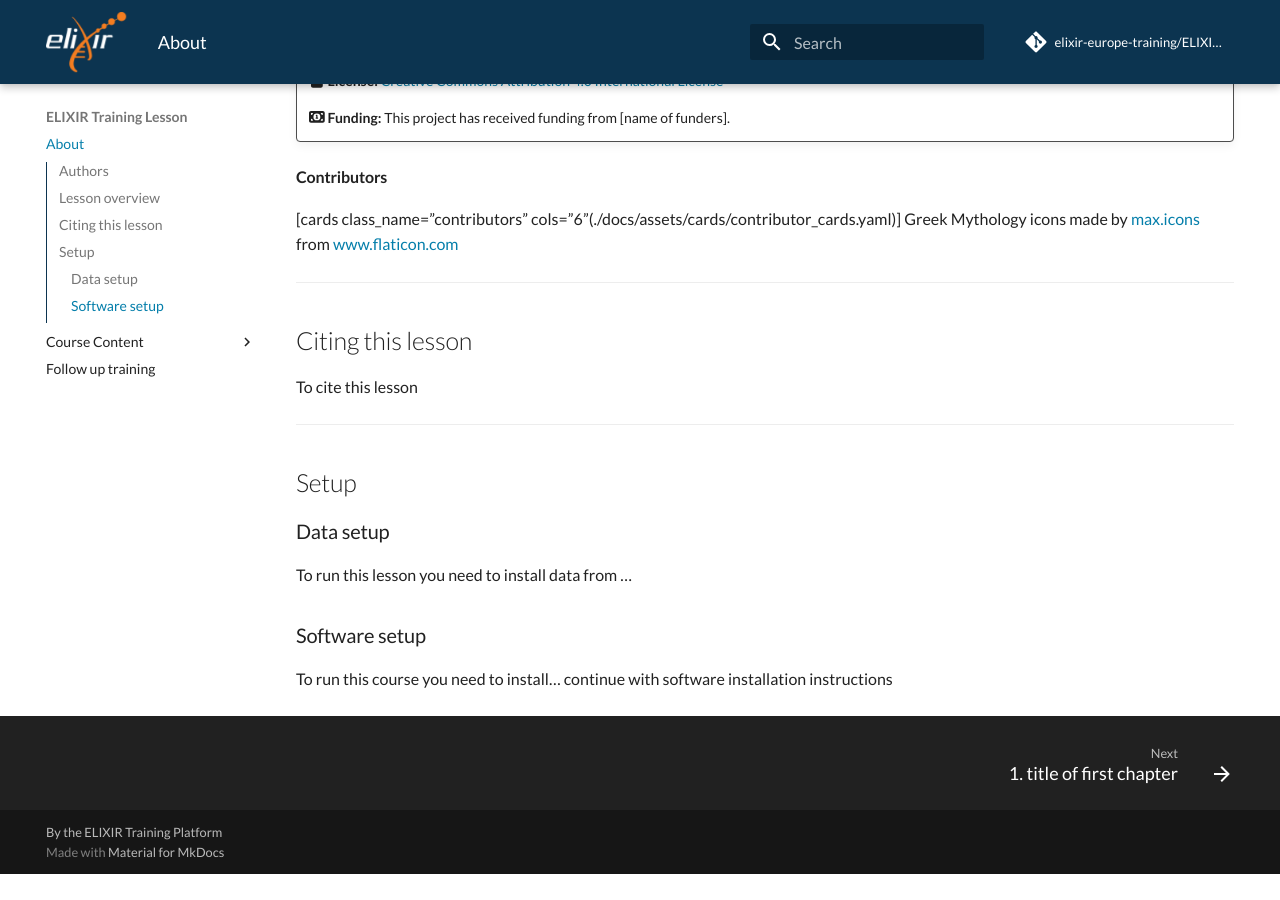
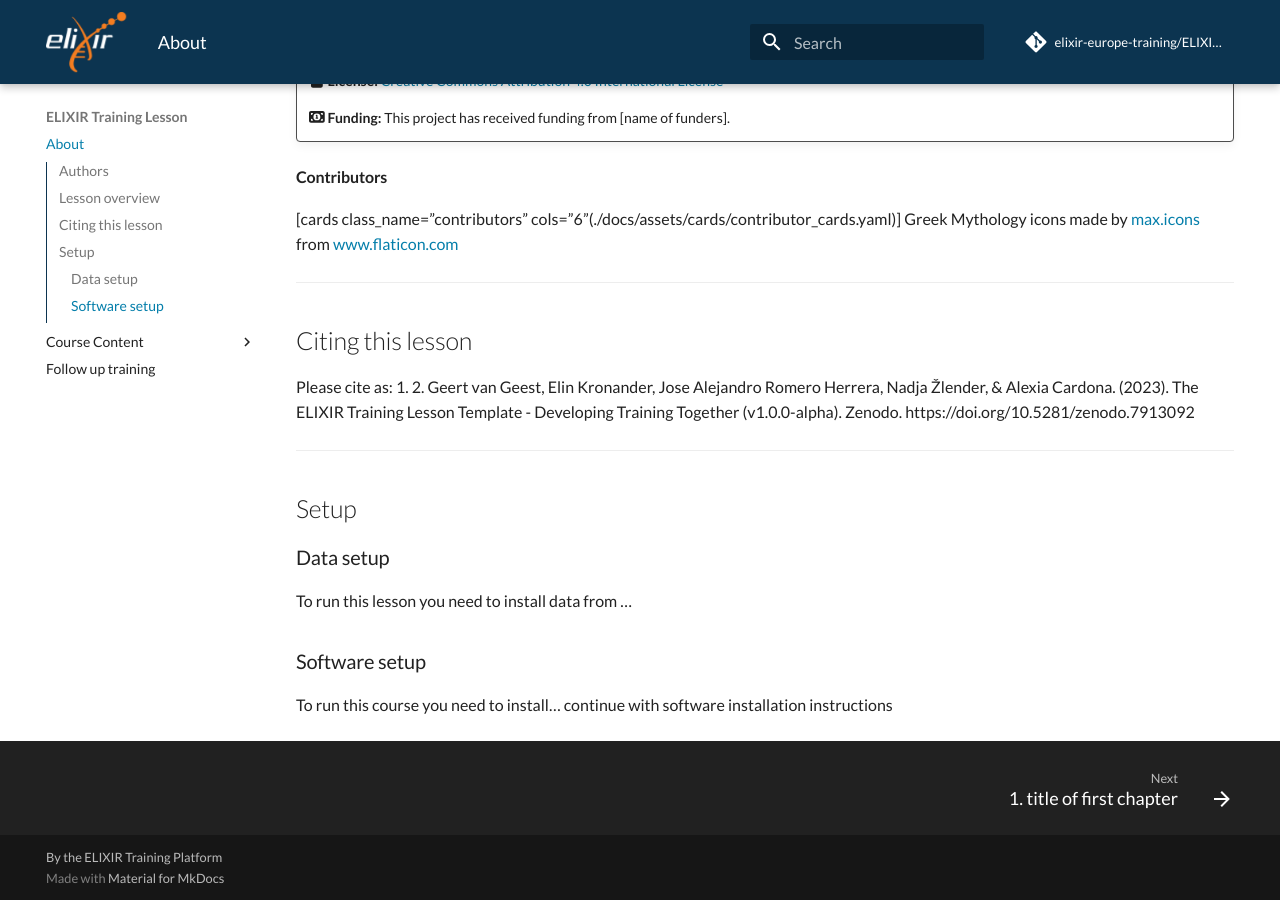
Before and after one commit to elixir-europe-training/ELIXIR-TrP-LessonTemplate-MkDocs, an MkDocs documentation site: the page built from docs/index.md, in a window 1280 px wide and 900 px high, scrolled down 892 px. Built offline with MkDocs 1.6.1 and Material for MkDocs 9.7.7, drawn with Linux system fonts in a browser that asks for light colours; comment, search, counter and statistics services are not loaded; before the commit the page ends 1766 px from its top, so only the background shows below that.

Commit message:
Update index.md

```diff
--- a/docs/index.md
+++ b/docs/index.md
@@ -52,7 +52,10 @@
 
 ---
 ## Citing this lesson
-To cite this lesson
+
+Please cite as:
+    1. <Enter your citation here>
+    2. Geert van Geest, Elin Kronander, Jose Alejandro Romero Herrera, Nadja Žlender, & Alexia Cardona. (2023). The ELIXIR Training Lesson Template - Developing Training Together (v1.0.0-alpha). Zenodo. https://doi.org/10.5281/zenodo.7913092
 
 ---
 ## Setup
```
